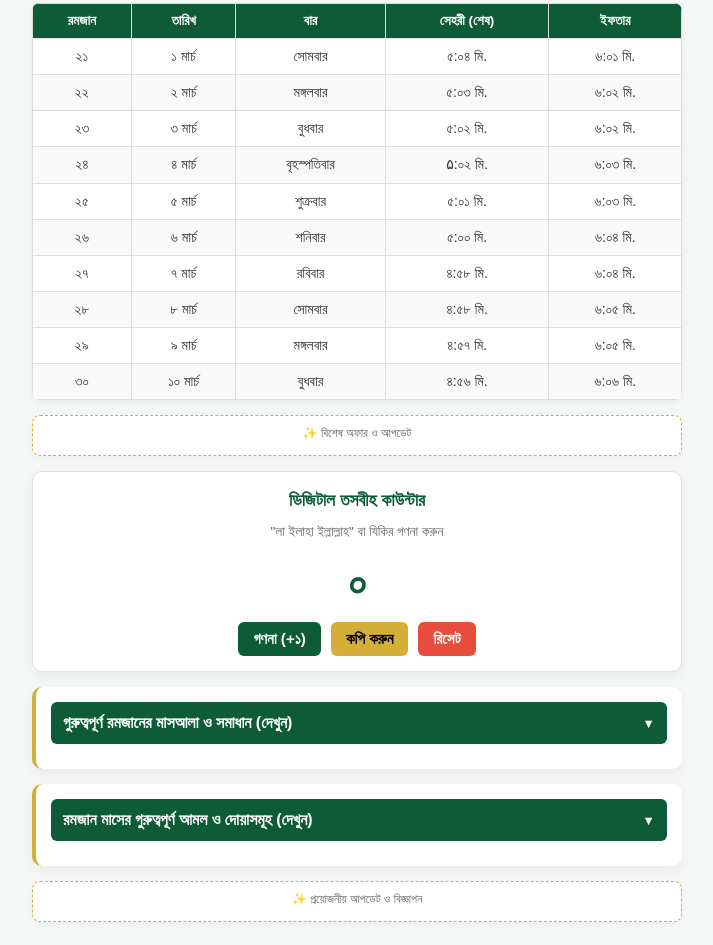
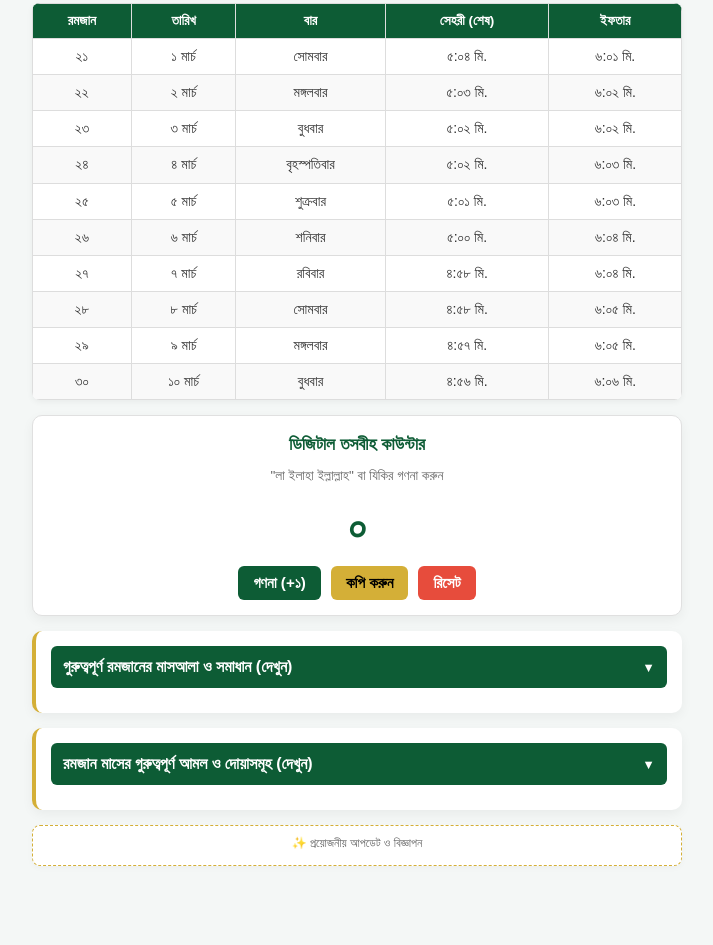
Before and after one commit to ramadan-calendar-2027/ramadan, a plain HTML site: page index.html in a window 1280 px wide. Shown: the part 1685-2630 px from the top of the page, without its empty margins (283-996 px from the left). After the commit the page ends 2574 px from the top, so only its background shows below. Drawn offline with Linux system fonts and the light colour scheme.

Commit message:
Update index.html

```diff
--- a/index.html
+++ b/index.html
@@ -533,7 +533,7 @@
                 <tr><td>২১</td><td>১ মার্চ</td><td>সোমবার</td><td>৫:০৪ মি.</td><td>৬:০১ মি.</td></tr>
                 <tr><td>২২</td><td>২ মার্চ</td><td>মঙ্গলবার</td><td>৫:০৩ মি.</td><td>৬:০২ মি.</td></tr>
                 <tr><td>২৩</td><td>৩ মার্চ</td><td>বুধবার</td><td>৫:০২ মি.</td><td>৬:০২ মি.</td></tr>
-                <tr><td>২৪</td><td>৪ মার্চ</td><td>বৃহস্পতিবার</td><td>۵:০২ মি.</td><td>৬:০৩ মি.</td></tr>
+                <tr><td>২৪</td><td>৪ মার্চ</td><td>বৃহস্পতিবার</td><td>৫:০২ মি.</td><td>৬:০৩ মি.</td></tr>
                 <tr><td>২৫</td><td>৫ মার্চ</td><td>শুক্রবার</td><td>৫:০১ মি.</td><td>৬:০৩ মি.</td></tr>
                 <tr><td>২৬</td><td>৬ মার্চ</td><td>শনিবার</td><td>৫:০০ মি.</td><td>৬:০৪ মি.</td></tr>
                 <tr><td>২৭</td><td>৭ মার্চ</td><td>রবিবার</td><td>৪:৫৮ মি.</td><td>৬:০৪ মি.</td></tr>
@@ -542,13 +542,6 @@
                 <tr><td>৩০</td><td>১০ মার্চ</td><td>বুধবার</td><td>৪:৫৬ মি.</td><td>৬:০৬ মি.</td></tr>
             </tbody>
         </table>
-    </div>
-
-    <!-- কন্টেইনার অ্যাড (আপনার দেওয়া তৃতীয় নেটওয়ার্ক কোড) -->
-    <div class="ad-container">
-        <span class="ad-label">✨ বিশেষ অফার ও আপডেট</span>
-        <script async="async" data-cfasync="false" src="https://bauval.org/21/173eda6c1cd55c1967381b159f566d8c"></script>
-        <div id="container-173eda6c1cd55c1967381b159f566d8c"></div>
     </div>
 
     <!-- ডিজিটাল তসবীহ কাউন্টার -->
```
